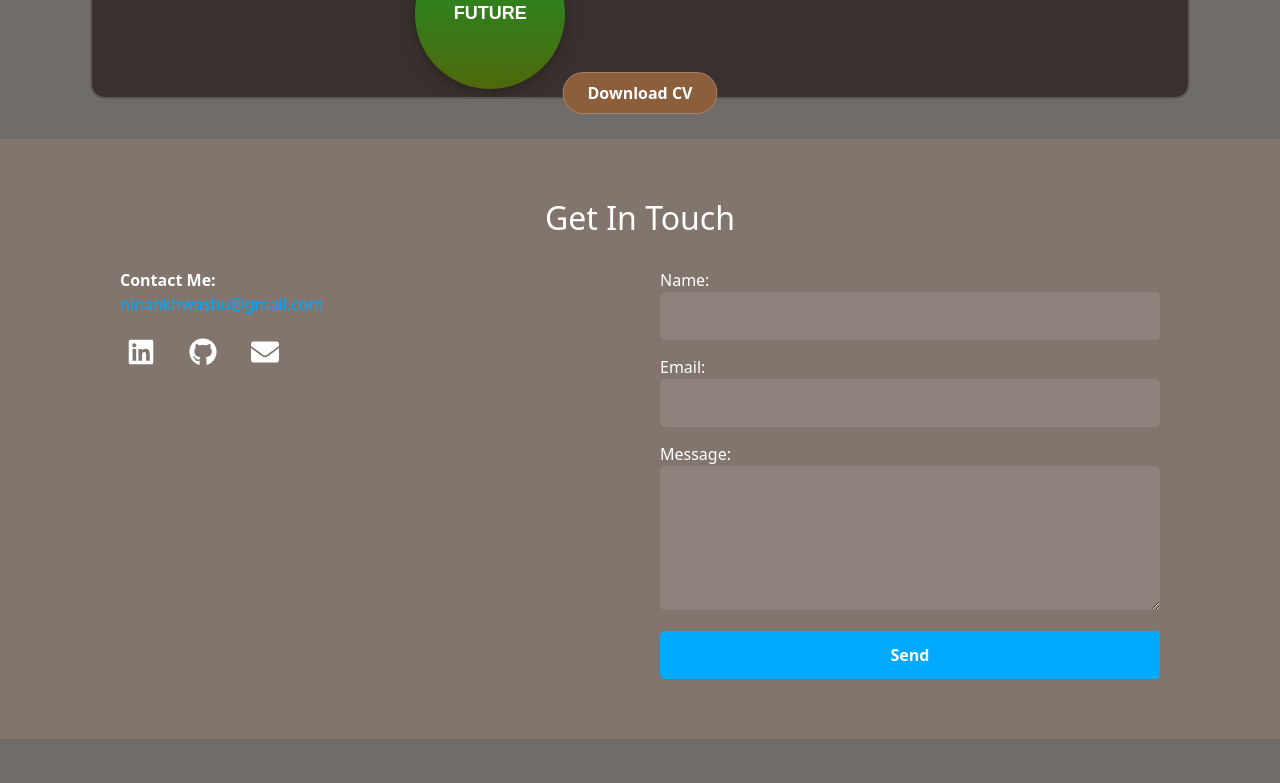
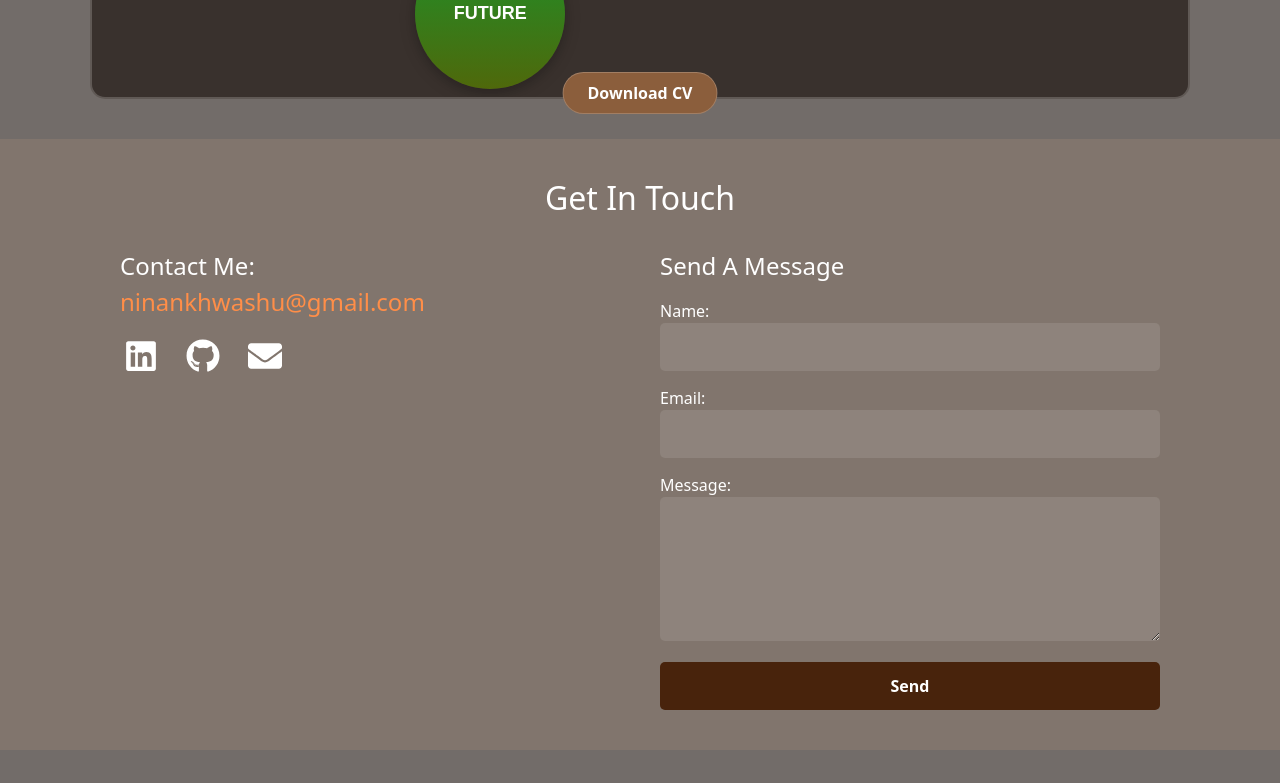
Before and after one commit to gititbunny/nn-react-portfolio, a React (Create React App) app in the folder portfolio/: page / in a window 1280 px wide. Shown: the part 3180-3963 px from the top of the page. Built offline with nearby package versions, Linux system fonts and the light colour scheme.

Commit message:
Change contact form send button

```diff
--- a/portfolio/src/components/Contact.js
+++ b/portfolio/src/components/Contact.js
@@ -9,7 +9,7 @@ export default function Contact() {
       <div className="contact-container">
         <div className="contact-left">
           <p>
-            <strong>Contact Me:</strong> <br />
+            Contact Me: <br />
             <a href="mailto:ninankhwashu@gmail.com">ninankhwashu@gmail.com</a>
           </p>
           <div className="social-icons">
@@ -34,6 +34,7 @@ export default function Contact() {
         </div>
 
         <div className="contact-right">
+          <p>Send A Message</p>
           <form
             name="contact"
             method="POST"
--- a/portfolio/src/styles/Contact.css
+++ b/portfolio/src/styles/Contact.css
@@ -1,5 +1,5 @@
 #contact {
-  padding: 60px 20px;
+  padding: 40px 20px;
   color: #fff;
   background-color: rgba(46, 25, 12, 0.6);
   text-align: center;
@@ -8,6 +8,7 @@
 #contact h2 {
   font-size: 32px;
   margin-bottom: 30px;
+  text-align: center;
 }
 
 .contact-container {
@@ -26,20 +27,20 @@
 }
 
 .contact-left p {
-  font-size: 16px;
+  font-size: 24px;
   margin-bottom: 15px;
 }
 
 .contact-left a {
-  color: #00aaff;
+  color: #ff8e48;
   text-decoration: none;
 }
 
 .social-icons {
   display: flex;
   gap: 20px;
-  font-size: 28px;
-  margin-top: 10px;
+  font-size: 34px;
+  margin-top: 14px;
 }
 
 .social-icons a {
@@ -50,6 +51,11 @@
 .social-icons a:hover {
   transform: scale(1.2);
   color: #00aaff;
+}
+
+.contact-right p {
+  font-size: 24px;
+  margin-bottom: 15px;
 }
 
 .contact-form {
@@ -70,7 +76,7 @@
 }
 
 .contact-form button {
-  background: #00aaff;
+  background: #48230c;
   color: #fff;
   padding: 12px;
   border: none;
```
